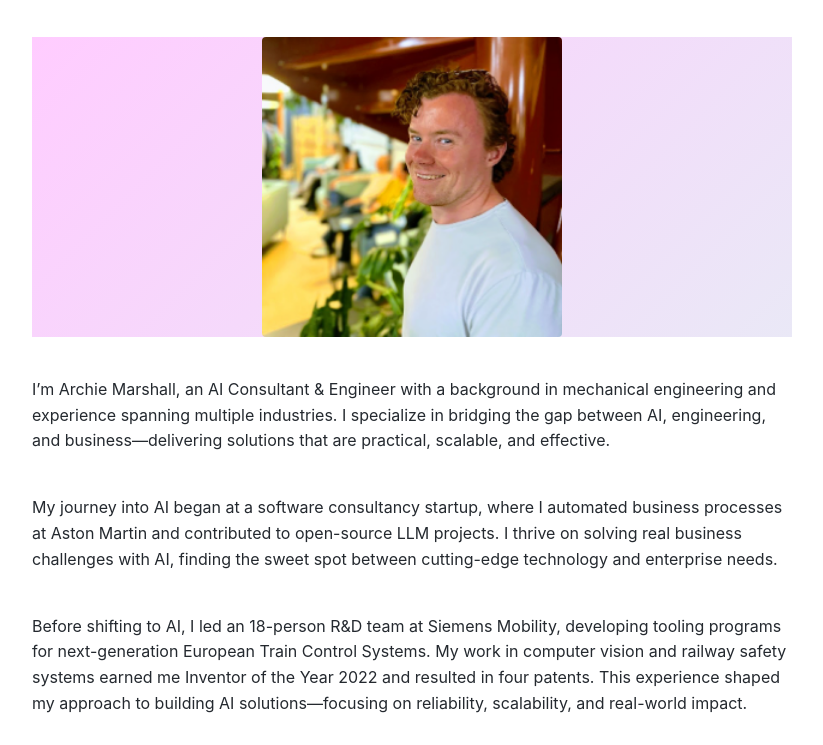
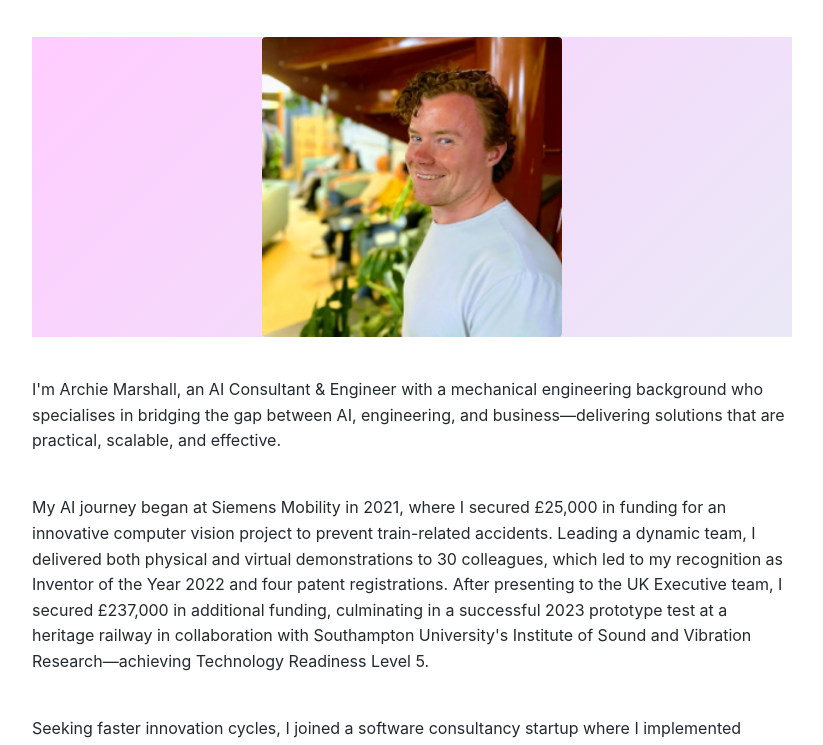
Before and after one commit to atwmarshall/atwmarshall.github.io, a plain HTML site: page index.html in a window 1280 px wide. Shown: the part 164-909 px from the top of the page, without its empty margins (228-1051 px from the left). Drawn offline with Linux system fonts and the light colour scheme.

Commit message:
updated index text

```diff
--- a/index.html
+++ b/index.html
@@ -28,28 +28,25 @@
             </div>
             <div class="profile-content">
                 <p>
-                    I’m Archie Marshall, an AI Consultant & Engineer with a background in mechanical engineering and experience spanning
-                    multiple industries. I specialize in bridging the gap between AI, engineering, and business—delivering solutions that
-                    are practical, scalable, and effective.
+                    I'm Archie Marshall, an AI Consultant & Engineer with a mechanical engineering background who specialises in bridging
+                    the gap between AI, engineering, and business—delivering solutions that are practical, scalable, and effective.
                 </p>
                 <br>
                 <p>
-                    My journey into AI began at a software consultancy startup, where I automated business processes at Aston Martin and
-                    contributed to open-source LLM projects. I thrive on solving real business challenges with AI, finding the sweet spot
-                    between cutting-edge technology and enterprise needs.
+                    My AI journey began at Siemens Mobility in 2021, where I secured £25,000 in funding for an innovative computer vision
+                    project to prevent train-related accidents. Leading a dynamic team, I delivered both physical and virtual demonstrations
+                    to 30 colleagues, which led to my recognition as Inventor of the Year 2022 and four patent registrations. After
+                    presenting to the UK Executive team, I secured £237,000 in additional funding, culminating in a successful 2023
+                    prototype test at a heritage railway in collaboration with Southampton University's Institute of Sound and Vibration
+                    Research—achieving Technology Readiness Level 5.
                 </p>
                 <br>
                 <p>
-                    Before shifting to AI, I led an 18-person R&D team at Siemens Mobility, developing tooling programs for next-generation
-                    European Train Control Systems. My work in computer vision and railway safety systems earned me Inventor of the Year
-                    2022 and resulted in four patents. This experience shaped my approach to building AI solutions—focusing on reliability,
-                    scalability, and real-world impact.
-                </p>
-                <br>
-                <p>
-                    With a First-Class MEng in Mechanical Engineering with Mechatronics and experience managing multi-million-pound
-                    technical programs across international teams, I bring both technical depth and business acumen to AI development.
-                    Currently, I’m working in stealth on a startup idea while providing specialized consulting services.
+                    Seeking faster innovation cycles, I joined a software consultancy startup where I implemented process automation
+                    solutions at Aston Martin and in my free-time contributed to open-source LLM projects. With a First-Class MEng in Mechanical Engineering
+                    with Mechatronics, customer facing startup experience and management of multi-million-pound technical programs across international teams, I bring
+                    both technical depth and business acumen to AI development. Currently, I'm working in stealth on a startup idea while
+                    providing specialised consulting services.
                 </p>
             </div>
         </section>
```
